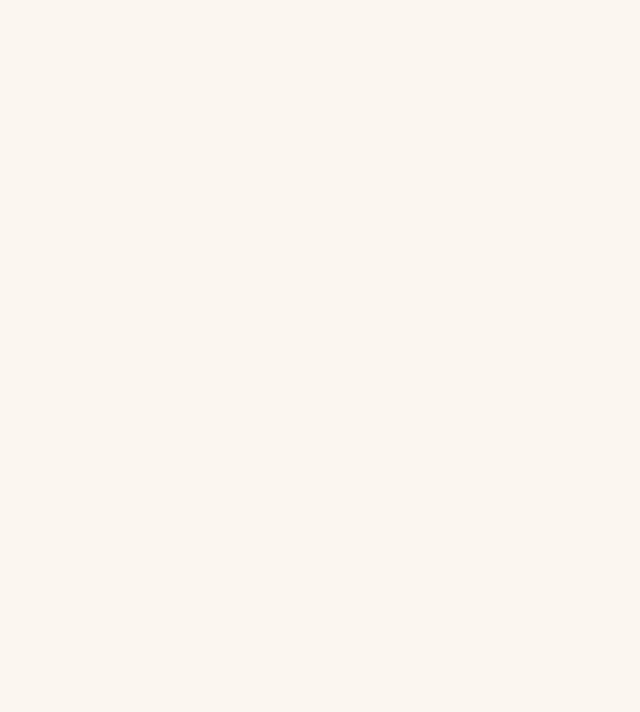
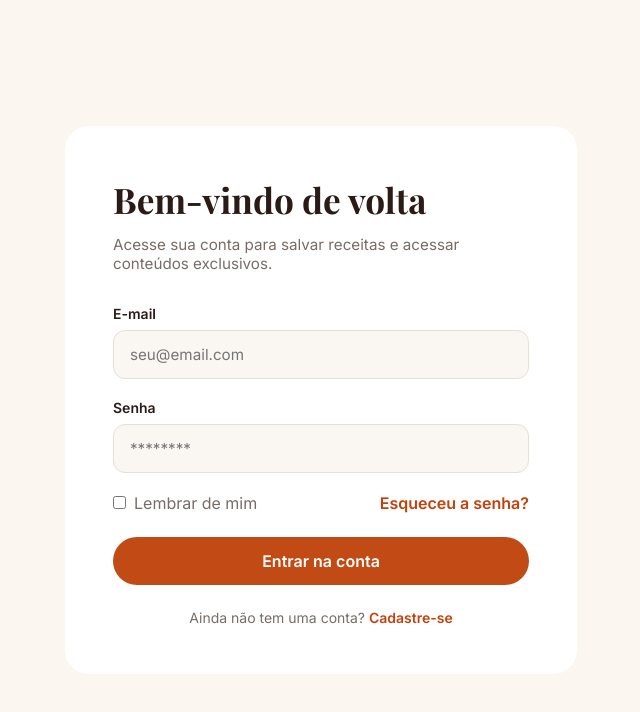
Before and after one commit to JovemProgramadora74/projeto_integrador_frontend, a React (Vite) app: page /login in a window 1280 px wide. Before the commit this address had no page. Shown: the top 712 px of the page, without its empty margins (319-959 px from the left). Built offline with nearby package versions, Linux system fonts and the light colour scheme; a web font is replaced by a local one.

Commit message:
Indexa pagina de login no main.jsx (#27)

```diff
--- a/src/main.jsx
+++ b/src/main.jsx
@@ -2,12 +2,14 @@ import {StrictMode} from 'react'
 import {createRoot} from 'react-dom/client'
 import {BrowserRouter, Route, Routes} from 'react-router-dom';
 import './index.css'
+import Login from "./pages/Login/Login.jsx";
 
 createRoot(document.getElementById('root')).render(
     <StrictMode>
         <BrowserRouter>
             <Routes>
                 {/*Adicionar as rotas aqui abaixo */}
+                <Route path="/login" element={<Login />} />
             </Routes>
         </BrowserRouter>
     </StrictMode>,
--- a/src/pages/Login/Login.css
+++ b/src/pages/Login/Login.css
@@ -1,3 +1,9 @@
+.section-login{
+    height: 100dvh;
+    display: flex;
+    align-items: center;
+}
+
 .login {
     max-width: 32rem;
     height: auto;
--- a/src/pages/Login/Login.jsx
+++ b/src/pages/Login/Login.jsx
@@ -3,6 +3,7 @@ import "./Login.css"
 function Login() {
 
     return (
+        <section className="section-login">
             <div className="login">
                 <h1 className="login-titulo">Bem-vindo de volta</h1>
                 <p className="login-subtitulo">Acesse sua conta para salvar receitas e acessar conteúdos exclusivos.</p>
@@ -34,6 +35,7 @@ function Login() {
                     </p>
                 </form>
             </div>
+        </section>
     )
 }
 
```
Lines whose indentation alone changed are shown as unchanged.
